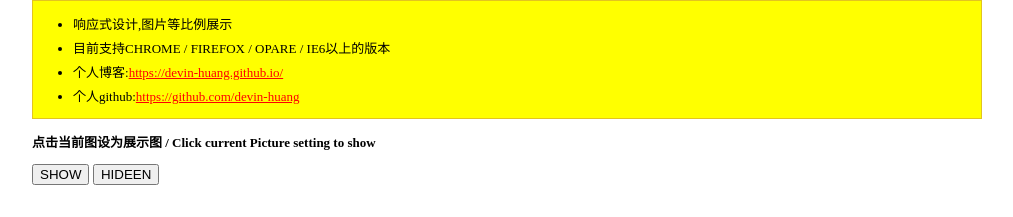
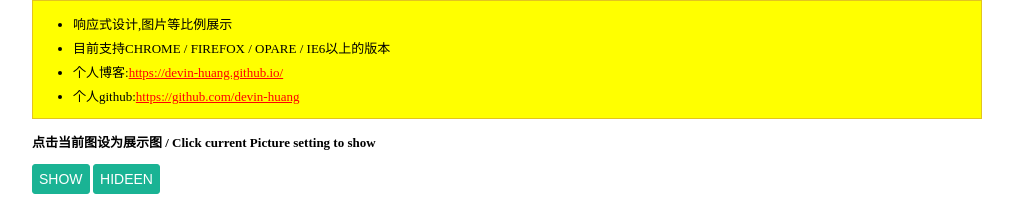
Before and after one commit to devin-huang/dnSlide, a website with bundled scripts: page dev/index.html in a window 1280 px wide. Shown: the top 217 px of the page, without its empty margins (133-1146 px from the left). Built offline with nearby package versions, Linux system fonts and the light colour scheme.

Commit message:
button style

```diff
--- a/dev/index.html
+++ b/dev/index.html
@@ -28,6 +28,36 @@
     p{
         font-size: .65rem;
         font-weight: bold;
+    }
+    button[type=button]{
+        display: inline-block;
+        padding:4px 6px;
+        margin-bottom: 0;
+        font-weight: 400;
+        line-height: 1.42857143;
+        text-align: center;
+        white-space: nowrap;
+        vertical-align: middle;
+        -ms-touch-action: manipulation;
+        touch-action: manipulation;
+        cursor: pointer;
+        -webkit-user-select: none;
+        -moz-user-select: none;
+        -ms-user-select: none;
+        user-select: none;
+        background-image: none;
+        border: 1px solid transparent;
+        border-radius: 4px;
+        font-size: 14px;
+        border-radius: 3px;
+        background-color: #1ab394;
+        border-color: #1ab394;
+        color: #FFFFFF;
+    }
+    button[type=button]:hover,button[type=button]:focus,button[type=button]:active{
+        background-color: #18a689;
+        border-color: #18a689;
+        color: #FFFFFF;
     }
     </style>
     <body>
```
